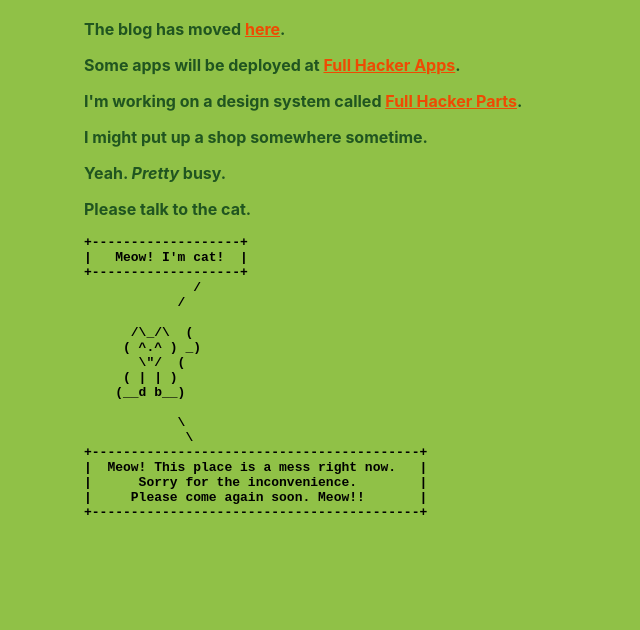
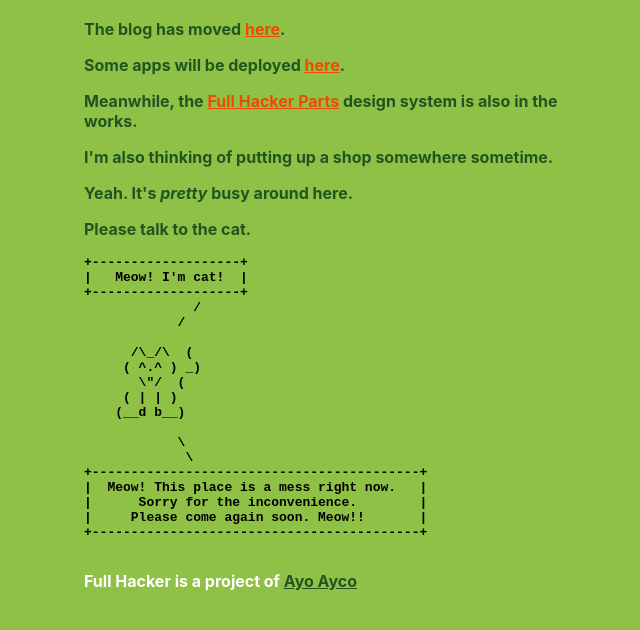
Before and after one commit to fullhacker/home, a website: page index.html in a window 1280 px wide. Shown: the part 212-842 px from the top of the page, without its empty margins (306-946 px from the left). Before the commit the page ends 800 px from the top, so only its background shows below. Drawn offline with Linux system fonts and the light colour scheme.

Commit message:
add footer; update content

```diff
--- a/index.html
+++ b/index.html
@@ -38,7 +38,7 @@
             width: 100px;
             color: #000;
         }
-        h1 {
+        div#footer, h1 {
             color: #ffffff;
         }
         span.large-text {
@@ -50,6 +50,9 @@
         }
         a {
             color: #ee4a03;
+        }
+        div#footer a {
+            color: #205520;
         }
 
         @media only screen and (min-width: 0px) and (max-width: 500px) {
@@ -67,10 +70,10 @@
     <div id="wrapper">
         <h1><span class="large-text">Full Hacker</span> is undergoing <span class="emphasized">passionate</span> construction.</h1>
         <p>The blog has moved <a href="https://blog.fullhacker.com">here</a>.</p>
-        <p>Some apps will be deployed at <a href="https://apps.fullhacker.com">Full Hacker Apps</a>.</p>
-        <p>I'm working on a design system called <a href="https://parts.fullhacker.com">Full Hacker Parts</a>.</p>
-        <p>I might put up a shop somewhere sometime.</p>
-        <p>Yeah. <span class="emphasized">Pretty</span> busy.</p>
+        <p>Some apps will be deployed <a href="https://apps.fullhacker.com">here</a>.</p>
+        <p>Meanwhile, the <a href="https://parts.fullhacker.com">Full Hacker Parts</a> design system is also in the works.</p>
+        <p>I'm also thinking of putting up a shop somewhere sometime.</p>
+        <p>Yeah. It's <span class="emphasized">pretty</span> busy around here.</p>
         <p>Please talk to the cat.</p>
         <div id="cat">
             <pre>
@@ -95,6 +98,9 @@
 +------------------------------------------+
             </pre>
         </div>
+        <div id="footer">
+            <p>Full Hacker is a project of <a href="https://ayoayco.com">Ayo Ayco</a></p>
+        </div>
     </div>
 </body>
 </html>
```
